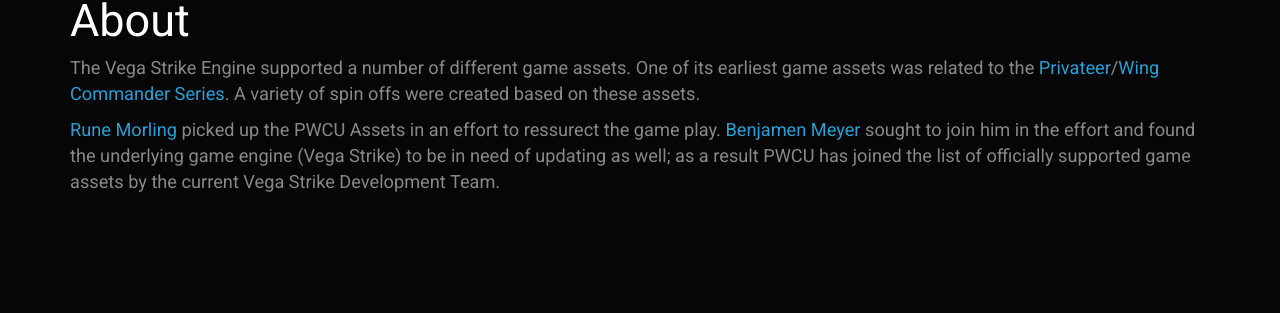
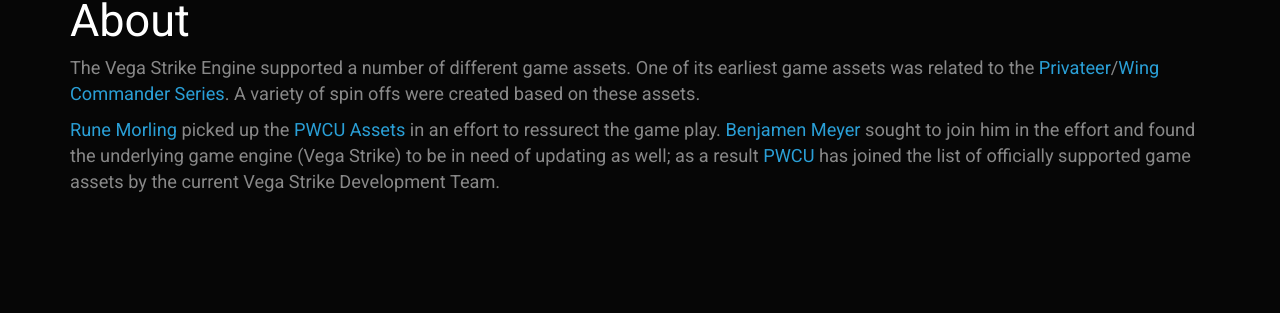
Before and after one commit to vegastrike/vegastrike.github.io, a Jekyll site: the page built from assets/pwcu.md, in a window 1280 px wide. Shown: the part 176-489 px from the top of the page. Built offline with Jekyll 4.4.1, drawn with Linux system fonts in a browser that asks for light colours; part of the change alters nothing that is shown.

```diff
--- a/assets/pwcu.md
+++ b/assets/pwcu.md
@@ -11,7 +11,7 @@ The Vega Strike Engine supported a number of different game assets. One of its e
 was related to the [Privateer](https://en.wikipedia.org/wiki/Wing_Commander:_Privateer)/[Wing Commander Series](https://en.wikipedia.org/wiki/Wing_Commander_(video_game)). A variety of spin offs were created based
 on these assets.
 
-[Rune Morling](https://github.com/ermo) picked up the PWCU Assets in an effort to ressurect the game
+[Rune Morling](https://github.com/ermo) picked up the [PWCU Assets](https://github.com/pwcu) in an effort to ressurect the game
 play. [Benjamen Meyer](https://github.com/benjamenmeyer/) sought to join him in the effort and found
-the underlying game engine (Vega Strike) to be in need of updating as well; as a result PWCU has joined
+the underlying game engine (Vega Strike) to be in need of updating as well; as a result [PWCU](https://github.com/pwcu) has joined
 the list of officially supported game assets by the current Vega Strike Development Team.
```
